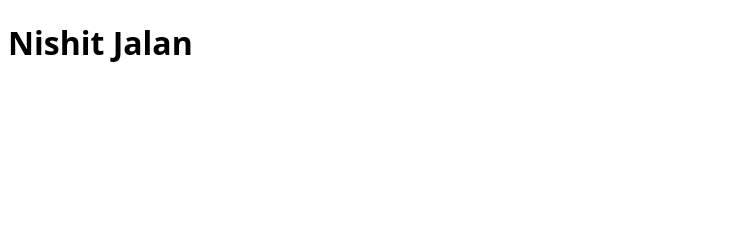
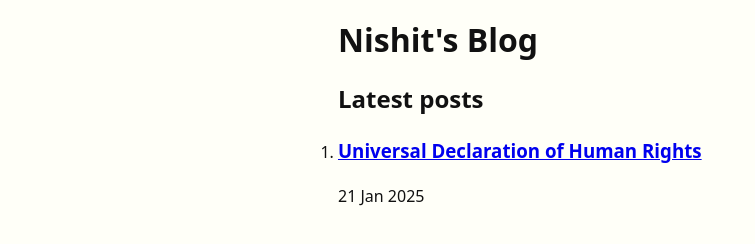
Before and after one commit to arpit-agr/nishit-blog, an Astro site: page / in a window 1280 px wide. Shown: the whole page, without its empty margins (0-755 px from the left). Built offline with nearby package versions, Linux system fonts and the light colour scheme; Astro itself is replaced by a stand-in of ours.

Commit message:
define and query posts collection

```diff
--- a/src/assets/css/style.css
+++ b/src/assets/css/style.css
@@ -1,3 +1,31 @@
+@view-transition {
+	navigation: auto;
+}
+
+html {
+	color-scheme: light dark;
+}
+
 body {
-	font-family: system-ui, "Helvetica Neue", sans-serif;
+	max-inline-size: 66ch;
+	margin-inline: auto;
+	padding-inline: 1rem;
+
+	background-color: light-dark(#fffff8, #151515);
+	color: light-dark(#111, #ddd);
+
+	font-family: system-ui;
+	line-height: 1.5;
+
+	@media (prefers-color-scheme: dark) {
+		-webkit-font-smoothing: antialiased;
+	}
 }
+
+h1 {
+	line-height: 1.2;
+}
+
+ol {
+	padding-inline-start: unset;
+}
--- /dev/null
+++ b/src/components/FormattedDate.astro
@@ -0,0 +1,18 @@
+---
+interface Props {
+	pubDate: Date;
+	class?: string;
+}
+
+const { pubDate, class: className } = Astro.props;
+---
+
+<time class={className} datetime={pubDate.toISOString()}>
+	{
+		pubDate.toLocaleDateString("en-gb", {
+			year: "numeric",
+			month: "short",
+			day: "numeric",
+		})
+	}
+</time>
--- /dev/null
+++ b/src/content.config.ts
@@ -0,0 +1,17 @@
+// 1. Import utilities from `astro:content`
+import { defineCollection, z } from "astro:content";
+
+// 2. Import loader(s)
+import { glob } from "astro/loaders";
+
+// 3. Define your collection(s)
+const posts = defineCollection({
+	loader: glob({ pattern: "*.md", base: "./src/content/posts" }),
+	schema: z.object({
+		title: z.string(),
+		pubDate: z.union([z.string(), z.date()]),
+	}),
+});
+
+// 4. Export a single `collections` object to register your collection(s)
+export const collections = { posts };
--- a/src/content/posts/universal-declaration-of-human-rights.md
+++ b/src/content/posts/universal-declaration-of-human-rights.md
@@ -1,9 +1,9 @@
 ---
 title: Universal Declaration of Human Rights
-posted: 2025-01-21T18:30:00.000Z
+pubDate: 2025-01-21T18:30:00.000Z
 ---
 
-The [Universal Declaration of Human Rights (UDHR)](https://www.un.org/sites/un2.un.org/files/2021/03/udhr.pdf) is a milestone document in the history of human rights. Drafted by representatives with different legal and cultural backgrounds from all regions of the world, the Declaration was proclaimed by the United Nations General Assembly in Paris on 10 December 1948 ([General Assembly resolution 217 A](http://undocs.org/en/A/RES/217\(III\))) as a common standard of achievements for all peoples and all nations. It sets out, for the first time, fundamental human rights to be universally protected and it has been translated into over [500 languages](http://www.ohchr.org/en/search?f%5B0%5D=event_type_taxonomy_term_name%3AUniversal%20Declaration%20of%20Human%20Rights). The UDHR is widely recognized as having inspired, and paved the way for, the adoption of more than seventy human rights treaties, applied today on a permanent basis at global and regional levels (all containing references to it in their preambles).
+The [Universal Declaration of Human Rights (UDHR)](https://www.un.org/sites/un2.un.org/files/2021/03/udhr.pdf) is a milestone document in the history of human rights. Drafted by representatives with different legal and cultural backgrounds from all regions of the world, the Declaration was proclaimed by the United Nations General Assembly in Paris on 10 December 1948 ([General Assembly resolution 217 A](<http://undocs.org/en/A/RES/217(III)>)) as a common standard of achievements for all peoples and all nations. It sets out, for the first time, fundamental human rights to be universally protected and it has been translated into over [500 languages](http://www.ohchr.org/en/search?f%5B0%5D=event_type_taxonomy_term_name%3AUniversal%20Declaration%20of%20Human%20Rights). The UDHR is widely recognized as having inspired, and paved the way for, the adoption of more than seventy human rights treaties, applied today on a permanent basis at global and regional levels (all containing references to it in their preambles).
 
 ## Preamble
 
--- a/src/layouts/Layout.astro
+++ b/src/layouts/BaseLayout.astro
@@ -36,7 +36,16 @@ const socialImageURL = new URL("/images/preview.png", Astro.url);
 
 		<link rel="icon" type="image/svg+xml" href="/favicon.svg" />
 		<!-- TODO: update theme color -->
-		<meta name="theme-color" content="#FF00FF" />
+		<meta
+			name="theme-color"
+			content="151515"
+			media="(prefers-color-scheme: dark)"
+		/>
+		<meta
+			name="theme-color"
+			content="#fffff8"
+			media="(prefers-color-scheme: light)"
+		/>
 		<meta name="generator" content={Astro.generator} />
 	</head>
 	<body>
--- a/src/pages/index.astro
+++ b/src/pages/index.astro
@@ -1,8 +1,28 @@
 ---
-import Layout from "../layouts/Layout.astro";
+import BaseLayout from "../layouts/BaseLayout.astro";
+import { getCollection } from "astro:content";
+import FormattedDate from "../components/FormattedDate.astro";
+
+const postEntries = await getCollection("posts");
 ---
 
 <!-- TODO: update page desc -->
-<Layout title="Nishit Jalan" desc="TKTK">
-	<h1>Nishit Jalan</h1>
-</Layout>
+<BaseLayout title="Nishit Jalan" desc="TKTK">
+	<h1>Nishit's Blog</h1>
+	<h2>Latest posts</h2>
+	<ol>
+		{
+			postEntries.map((entry) => {
+				const entryDate = new Date(entry.data.pubDate);
+				return (
+					<li>
+						<h3>
+							<a href={`/posts/${entry.id}`}>{entry.data.title}</a>
+						</h3>
+						<FormattedDate pubDate={entryDate} />
+					</li>
+				);
+			})
+		}
+	</ol>
+</BaseLayout>
--- a/tina/config.ts
+++ b/tina/config.ts
@@ -42,8 +42,8 @@ export default defineConfig({
 					},
 					{
 						type: "datetime",
-						name: "posted",
-						label: "Date Posted",
+						name: "pubDate",
+						label: "Date Published",
 						required: true,
 					},
 					{
```
Also changed, not shown: src/pages/posts/[id].astro (added, +26 -0 lines), tina/tina-lock.json (+1 -1 lines).
